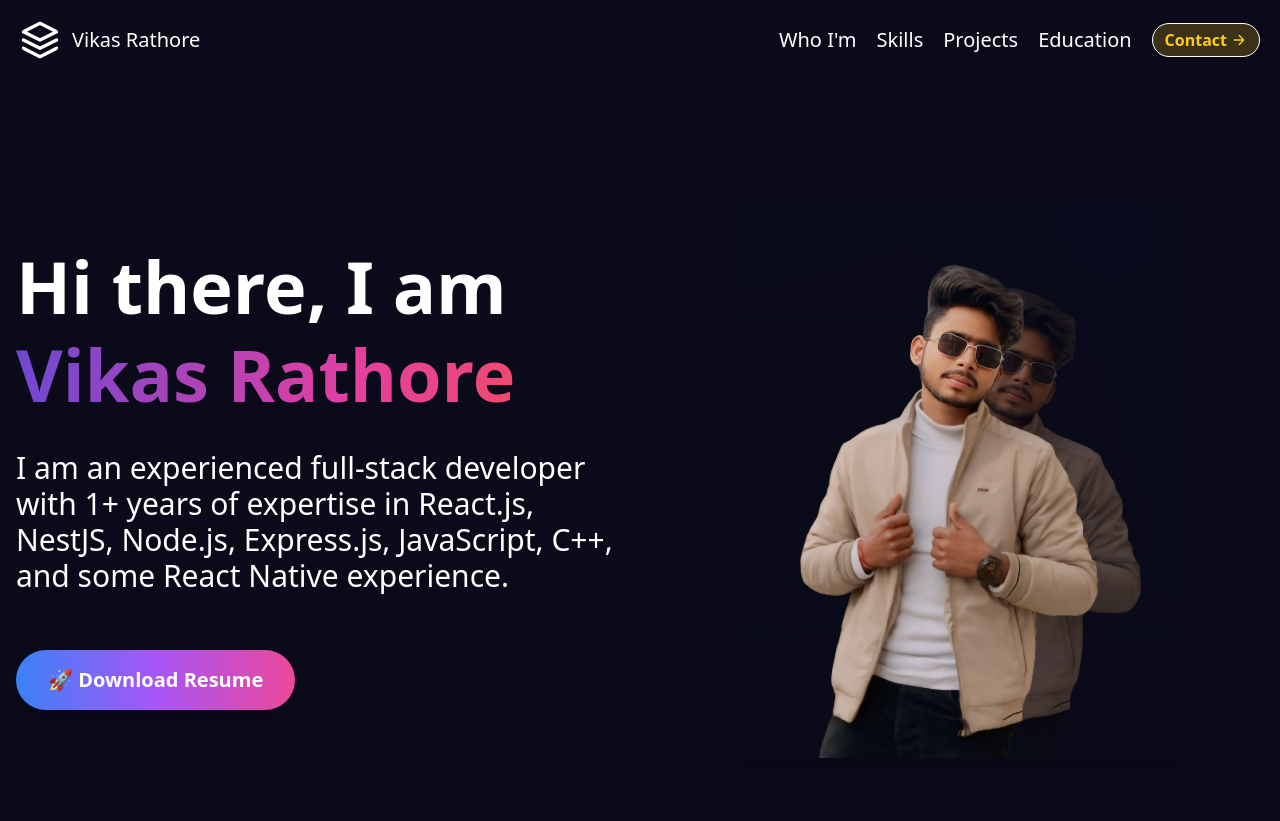
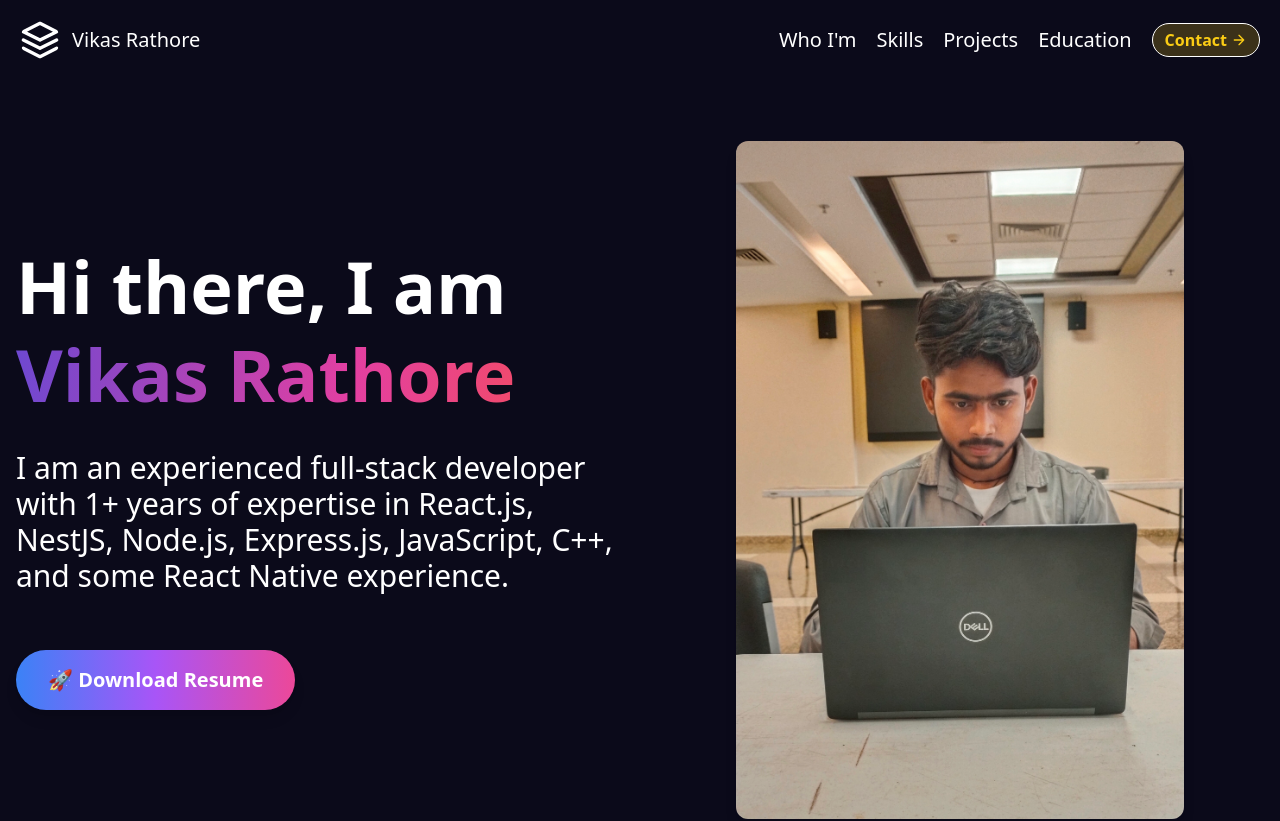
Before and after one commit to vikasrath/vikas-porfolio, a Next.js app: page / in a window 1280 px wide. Shown: the top 821 px of the page. Built offline with nearby package versions, Linux system fonts and the light colour scheme.

Commit message:
image  changed

```diff
--- a/src/components/about/page.js
+++ b/src/components/about/page.js
@@ -1,7 +1,4 @@
 import React from "react";
-import { FaGithub, FaReact, FaNodeJs, FaJs, FaHtml5, FaCss3Alt, FaDatabase, FaGitAlt } from "react-icons/fa";
-import { SiNextdotjs, SiTailwindcss, SiC, SiCplusplus, SiReact } from "react-icons/si";
-
 function About() {
   return (
     <div id="about" className="w-full bg-[#0A0B14] text-white py-16 px-4 flex flex-col items-center">
--- a/src/components/hero/HeroSection.jsx
+++ b/src/components/hero/HeroSection.jsx
@@ -75,7 +75,7 @@ function HeroSection() {
           className="w-full md:w-1/2 flex justify-center"
         >
           <img
-            src="/mying.jpg"
+            src="/myimg3.jpg"
             alt="Vikas Rathore"
             className="w-[100%] md:w-[90%] lg:w-[75%] lg:max-w-md rounded-xl shadow-lg object-cover"
           />
```
Also changed, not shown: public/myimg3.jpg (added).
